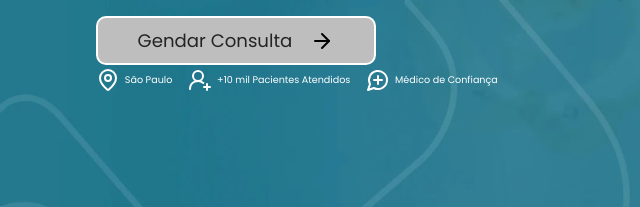
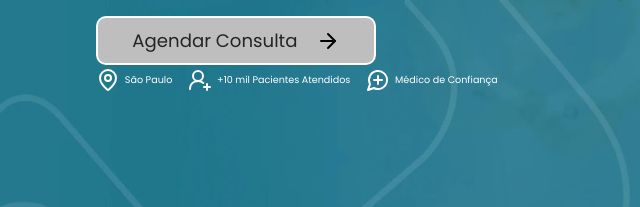
Before and after one commit to zabuzadev/dr-danilo, a plain HTML site: page index.html in a window 1280 px wide. Shown: the part 590-797 px from the top of the page, 0-640 px from the left. Drawn offline with Linux system fonts and the light colour scheme.

Commit message:
Update index.html

```diff
--- a/index.html
+++ b/index.html
@@ -36,7 +36,7 @@
             </div>
 
             <a href="https://view.aesmkt.com.br/drdanilo" class="button">
-                Gendar Consulta
+                Agendar Consulta
                 <img src="./img/icons/arrow-right.svg" alt="seta para esquerda">
             </a>
 
```
